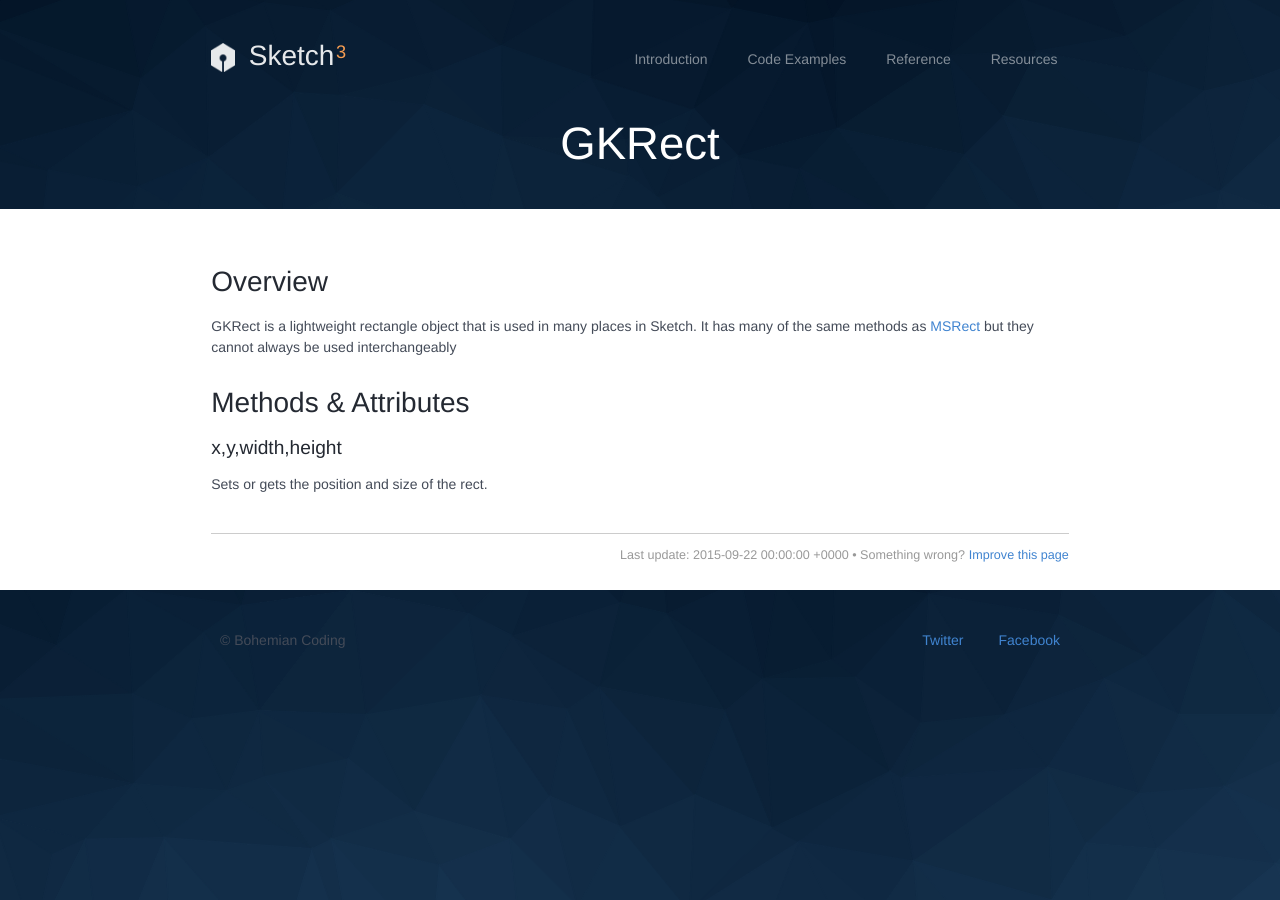
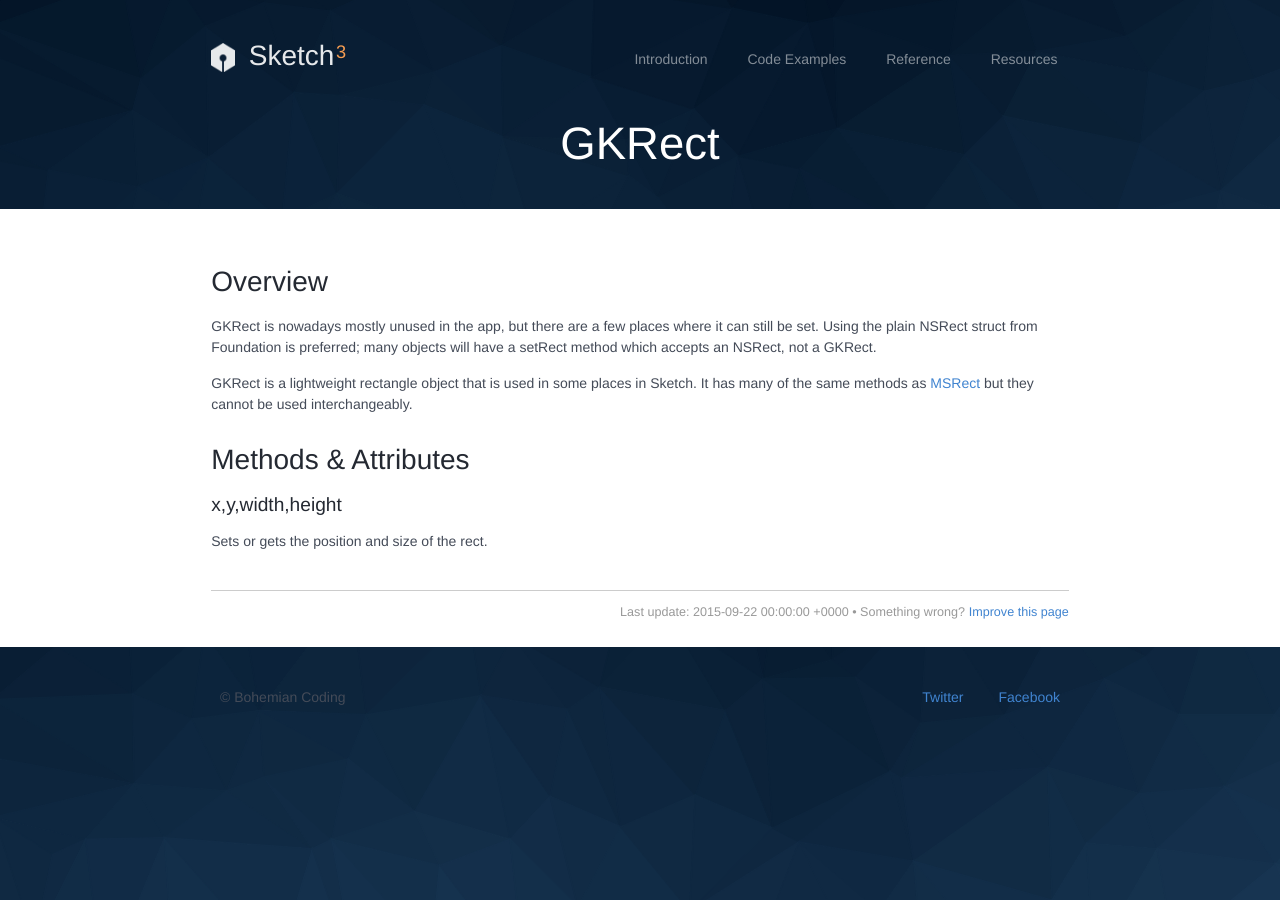
Before and after one commit to matt-curtis/developer.sketchapp.com, a Jekyll site: the page built from _classes/GKRect.md, in a window 1280 px wide. Built offline with Jekyll 4.4.1, drawn with Linux system fonts in a browser that asks for light colours; Markdown is read by kramdown in place of the engine named in the settings.

Commit message:
Update GKRect.md

```diff
--- a/_classes/GKRect.md
+++ b/_classes/GKRect.md
@@ -9,7 +9,10 @@ rels:
 
 ## Overview
 
-GKRect is a lightweight rectangle object that is used in many places in Sketch. It has many of the same methods as [MSRect]({{site.baseurl}}/docs/MSRect) but they cannot always be used interchangeably
+GKRect is nowadays mostly unused in the app, but there are a few places where it can still be set. Using the plain NSRect struct from Foundation is preferred; many objects will have a setRect method which accepts an NSRect, not a GKRect.
+
+GKRect is a lightweight rectangle object that is used in some places in Sketch. It has many of the same methods as [MSRect]({{site.baseurl}}/docs/MSRect) but they cannot be used interchangeably.
+
 
 ## Methods & Attributes
 
```
